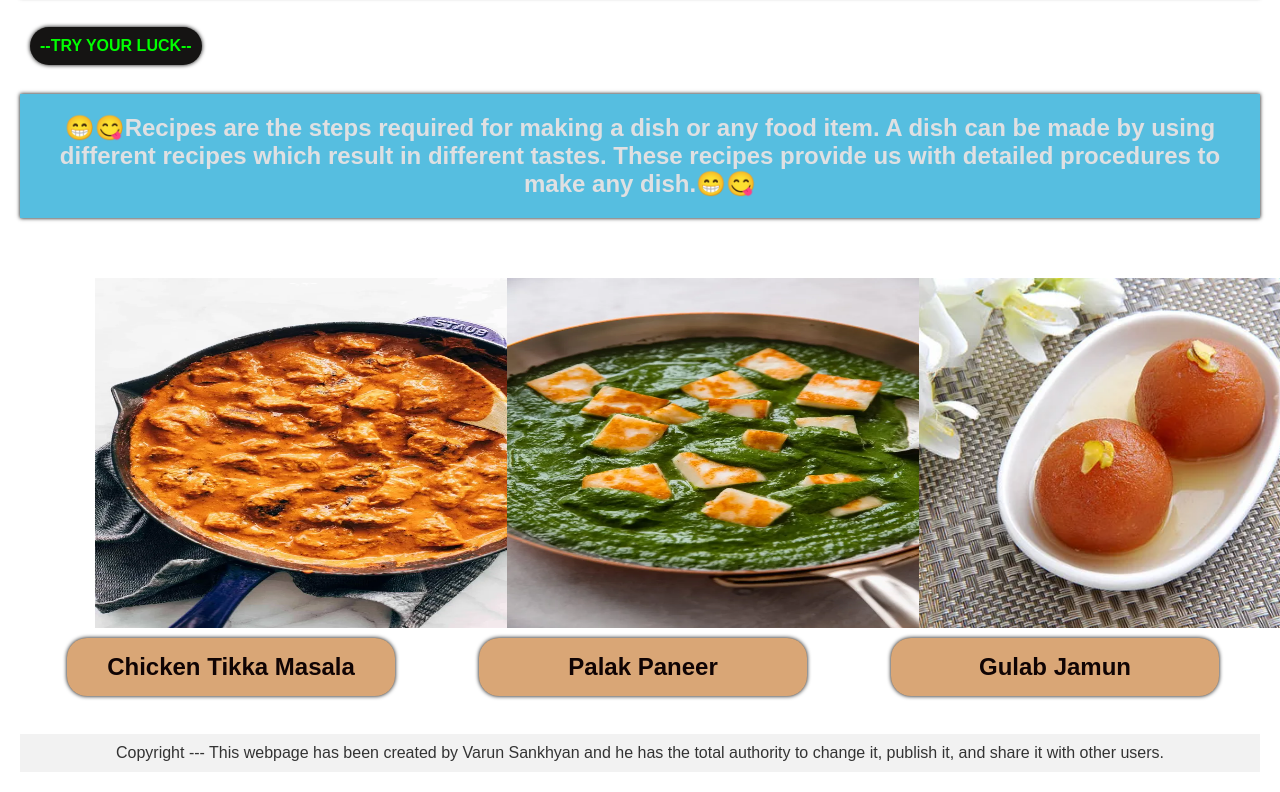
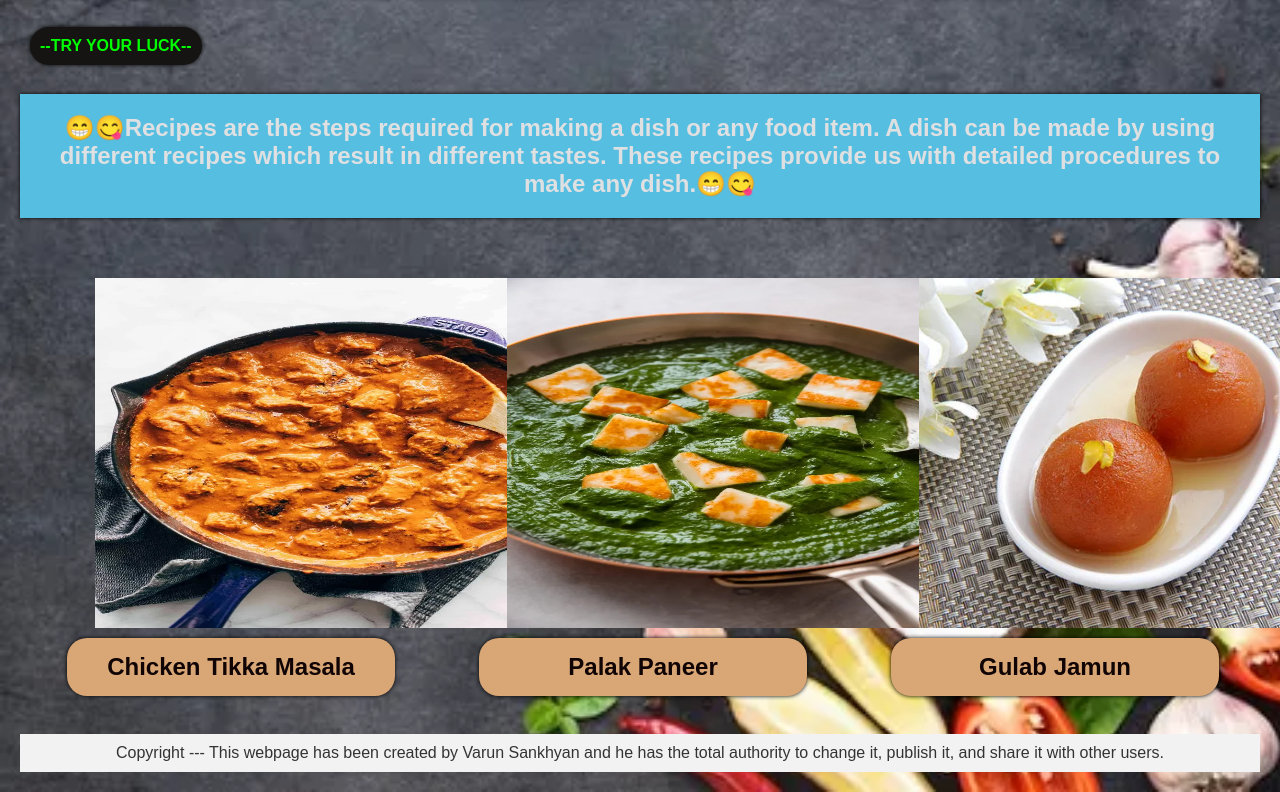
Before and after one commit to sankhyanvarun/my_recepie, a plain HTML site: page index.html in a window 1280 px wide. Shown: the part 135-927 px from the top of the page. Drawn offline with Linux system fonts and the light colour scheme.

Commit message:
index.html

```diff
--- a/index.html
+++ b/index.html
@@ -8,10 +8,12 @@
     <title>INDEX</title>
     <style>
         body {
-            font-family: Arial, sans-serif;
-            margin: 0;
-            padding: 0;
+            background-image: url("food01.png");
+            background-repeat: no-repeat;
+            background-size: cover;
         }
+
+
 
         .header {
             background-color: #ffae6d;
@@ -104,14 +106,12 @@
             color: inherit;
             text-decoration: none;
         }
-        body{
-            background-image: url(food01.webp);
-            background-repeat: no-repeat;
-            background-size: cover;
-        }
+
     </style>
 </head>
+
 <body>
+
     <link rel="stylesheet" href="day_05.css">
     <script src="day_05.js"></script>
 <h1 class="header">😋(:RECIPES:)😋</h1>
```
